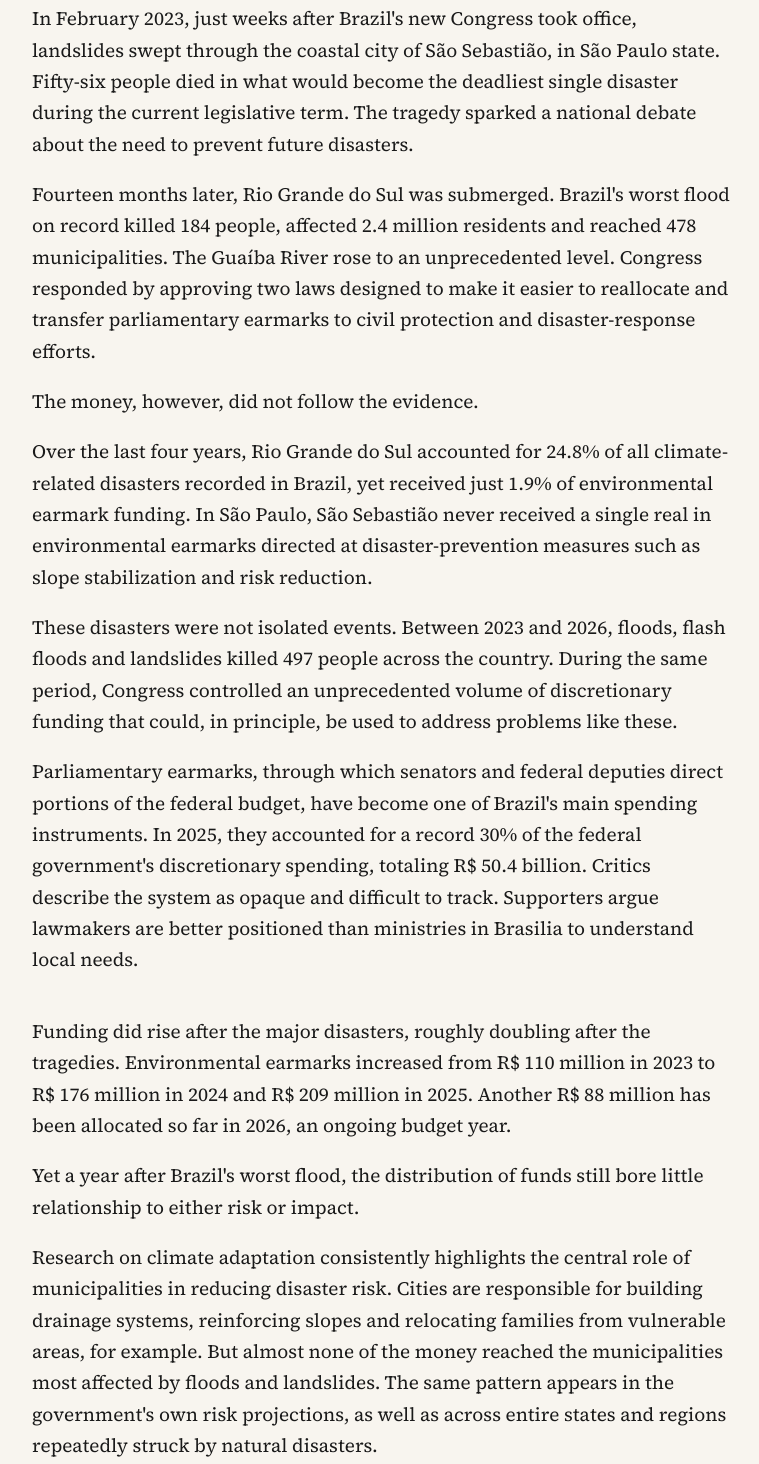
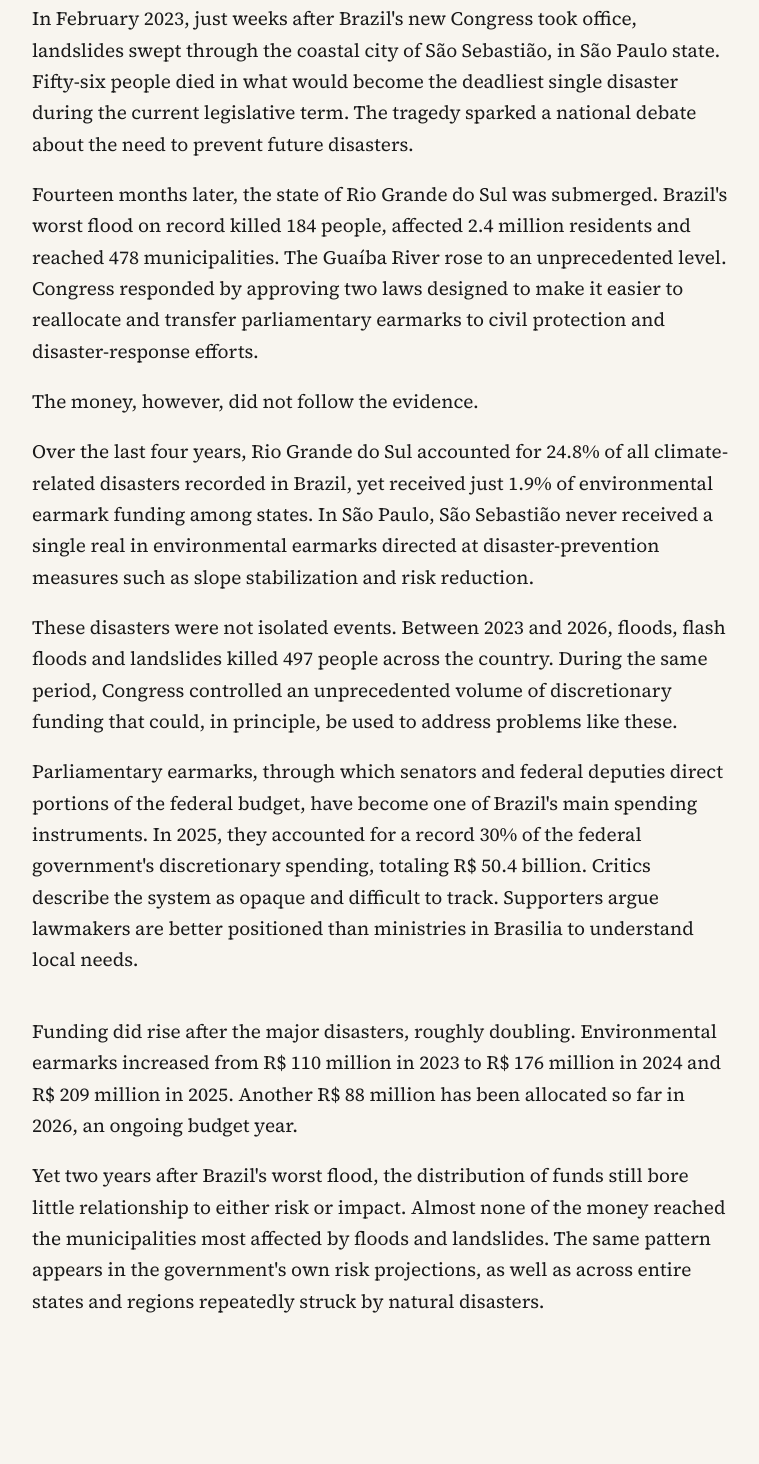
Before and after one commit to gustavosqueiroz/environmental-earmarks, a plain HTML site: page index.html in a window 1280 px wide. Shown: the part 1005-2469 px from the top of the page, without its empty margins (258-1017 px from the left). Drawn offline with nearby package versions, Linux system fonts and the light colour scheme; a script that the page names is missing.

Commit message:
Update index.html

```diff
--- a/index.html
+++ b/index.html
@@ -172,11 +172,11 @@
 <p>In February 2023, just weeks after Brazil's new Congress took office, landslides swept through the coastal city of São Sebastião, in São Paulo state. Fifty-six people died in what would become the deadliest single disaster during the current legislative term. The tragedy sparked a national debate about the need to prevent future disasters.</p>
 
 <!-- ================= 2. RS 2024 ================= -->
-<p>Fourteen months later, Rio Grande do Sul was submerged. Brazil's worst flood on record killed 184 people, affected 2.4 million residents and reached 478 municipalities. The Guaíba River rose to an unprecedented level. Congress responded by approving two laws designed to make it easier to reallocate and transfer parliamentary earmarks to civil protection and disaster-response efforts.</p>
+<p>Fourteen months later, the state of Rio Grande do Sul was submerged. Brazil's worst flood on record killed 184 people, affected 2.4 million residents and reached 478 municipalities. The Guaíba River rose to an unprecedented level. Congress responded by approving two laws designed to make it easier to reallocate and transfer parliamentary earmarks to civil protection and disaster-response efforts.</p>
 
 <p>The money, however, did not follow the evidence.</p>
 
-<p>Over the last four years, Rio Grande do Sul accounted for 24.8% of all climate-related disasters recorded in Brazil, yet received just 1.9% of environmental earmark funding. In São Paulo, São Sebastião never received a single real in environmental earmarks directed at disaster-prevention measures such as slope stabilization and risk reduction.</p>
+<p>Over the last four years, Rio Grande do Sul accounted for 24.8% of all climate-related disasters recorded in Brazil, yet received just 1.9% of environmental earmark funding among states. In São Paulo, São Sebastião never received a single real in environmental earmarks directed at disaster-prevention measures such as slope stabilization and risk reduction.</p>
 
 <p>These disasters were not isolated events. Between 2023 and 2026, floods, flash floods and landslides killed 497 people across the country. During the same period, Congress controlled an unprecedented volume of discretionary funding that could, in principle, be used to address problems like these.</p>
 
@@ -188,11 +188,9 @@
   <div class="flourish-embed flourish-chart" data-src="visualisation/29860105"><script src="https://public.flourish.studio/resources/embed.js"></script><noscript><img src="https://public.flourish.studio/visualisation/29860105/thumbnail" width="100%" alt="Line chart of annual deaths from geo-hydrological disasters in Brazil, 1991-2025. Deaths rise from under 40 a year in the 1990s and spike sharply in 2011 (947), 2022 (600) and 2024 (266), never returning to 1990s levels." /></noscript></div>
 </div>
 
-<p>Funding did rise after the major disasters, roughly doubling after the tragedies. Environmental earmarks increased from R$ 110 million in 2023 to R$ 176 million in 2024 and R$ 209 million in 2025. Another R$ 88 million has been allocated so far in 2026, an ongoing budget year.</p>
+<p>Funding did rise after the major disasters, roughly doubling. Environmental earmarks increased from R$ 110 million in 2023 to R$ 176 million in 2024 and R$ 209 million in 2025. Another R$ 88 million has been allocated so far in 2026, an ongoing budget year.</p>
 
-<p>Yet a year after Brazil's worst flood, the distribution of funds still bore little relationship to either risk or impact.</p>
-
-<p>Research on climate adaptation consistently highlights the central role of municipalities in reducing disaster risk. Cities are responsible for building drainage systems, reinforcing slopes and relocating families from vulnerable areas, for example. But almost none of the money reached the municipalities most affected by floods and landslides. The same pattern appears in the government's own risk projections, as well as across entire states and regions repeatedly struck by natural disasters.</p>
+<p>Yet two years after Brazil's worst flood, the distribution of funds still bore little relationship to either risk or impact. Almost none of the money reached the municipalities most affected by floods and landslides. The same pattern appears in the government's own risk projections, as well as across entire states and regions repeatedly struck by natural disasters.</p>
 
 <!-- ================= 5. WAFFLE SCROLLY ================= -->
 <section class="scrolly" id="waffle-scrolly">
```
